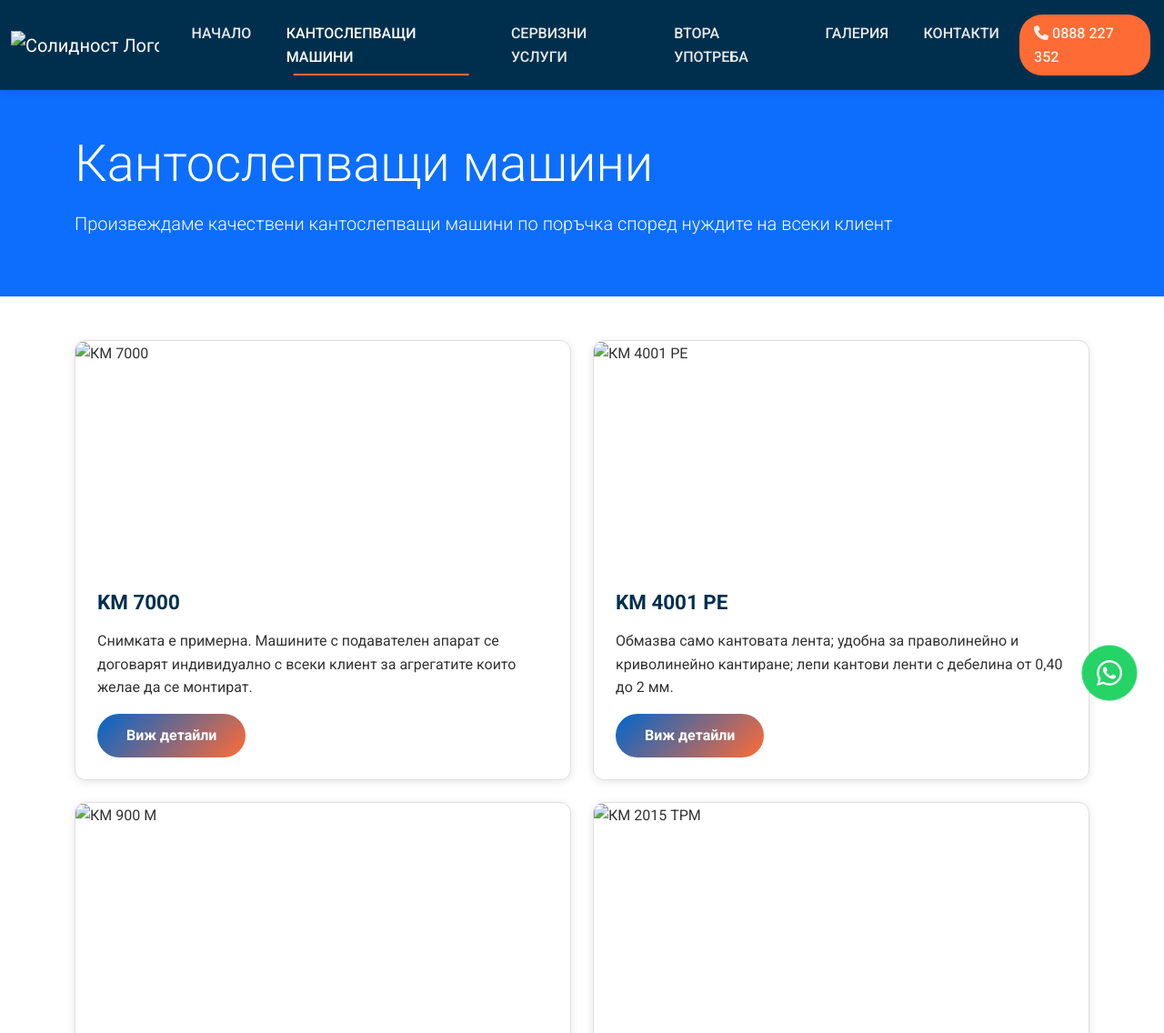
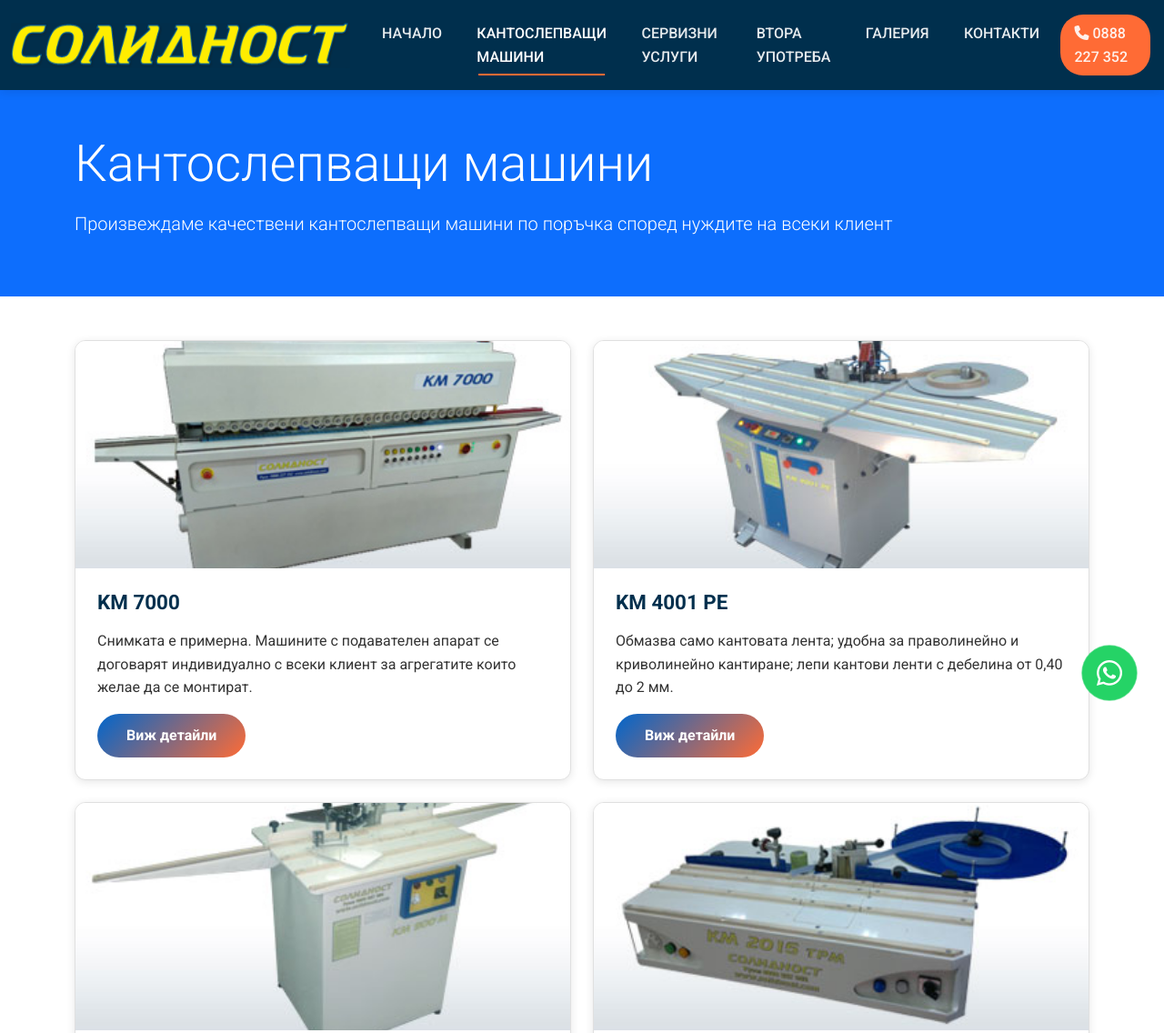
Before and after one commit to anton-grozev/solidnost, a plain HTML site: page pages/kantoslepvashti-mashini.html in a window 1280 px wide. Shown: the top 1136 px of the page at 91% size. Drawn offline with nearby package versions, Linux system fonts and the light colour scheme; files that its build step writes are made by us from their sources; files whose address does not match are found by name.

Commit message:
images updated

```diff
--- a/pages/kantoslepvashti-mashini.html
+++ b/pages/kantoslepvashti-mashini.html
@@ -30,7 +30,7 @@
   <nav class="navbar navbar-expand-lg navbar-dark bg-primary sticky-top">
     <div class="container-fluid">
       <a class="navbar-brand" href="../index.html">
-        <img src="images/solidnost_logo.png" alt="Солидност Лого" height="40">
+        <img src="../images/solidnost_logo.png" alt="Солидност Лого" height="40">
       </a>
       <div class="top-phone d-lg-none">
         <a href="tel:+359888227352" class="text-white">
@@ -93,7 +93,7 @@
         <div class="col-md-6">
           <div class="product-card h-100">
             <div class="product-image">
-              <img src="images/km7000.jpg" alt="КМ 7000" class="img-fluid">
+              <img src="../images/km7000.jpg" alt="КМ 7000" class="img-fluid">
             </div>
             <div class="product-body">
               <h3 class="product-title">KM 7000</h3>
@@ -106,7 +106,7 @@
         <div class="col-md-6">
           <div class="product-card h-100">
             <div class="product-image">
-              <img src="images/km4001pe.jpg" alt="КМ 4001 PE" class="img-fluid">
+              <img src="../images/km4001pe.jpg" alt="КМ 4001 PE" class="img-fluid">
             </div>
             <div class="product-body">
               <h3 class="product-title">KM 4001 PE</h3>
@@ -119,7 +119,7 @@
         <div class="col-md-6">
           <div class="product-card h-100">
             <div class="product-image">
-              <img src="images/km900m.jpg" alt="КМ 900 M" class="img-fluid">
+              <img src="../images/km900m.jpg" alt="КМ 900 M" class="img-fluid">
             </div>
             <div class="product-body">
               <h3 class="product-title">KM 900 M</h3>
@@ -132,7 +132,7 @@
         <div class="col-md-6">
           <div class="product-card h-100">
             <div class="product-image">
-              <img src="images/km2015tpm.jpg" alt="КМ 2015 TPM" class="img-fluid">
+              <img src="../images/km2015tpm.jpg" alt="КМ 2015 TPM" class="img-fluid">
             </div>
             <div class="product-body">
               <h3 class="product-title">KM 2015 TPM</h3>
```
Also changed, not shown: pages/galeria.html (+5 -5 lines), pages/kontakti.html (+1 -1 lines), pages/servizni-uslugi.html (+1 -1 lines), pages/video-galeria.html (+1 -1 lines), pages/vtora-upotreba.html (+1 -1 lines), products/product-km2015tpm.html (+2 -2 lines), products/product-km4001pe.html (+2 -2 lines), products/product-km7000.html (+2 -2 lines), products/product-km900m.html (+2 -2 lines).
